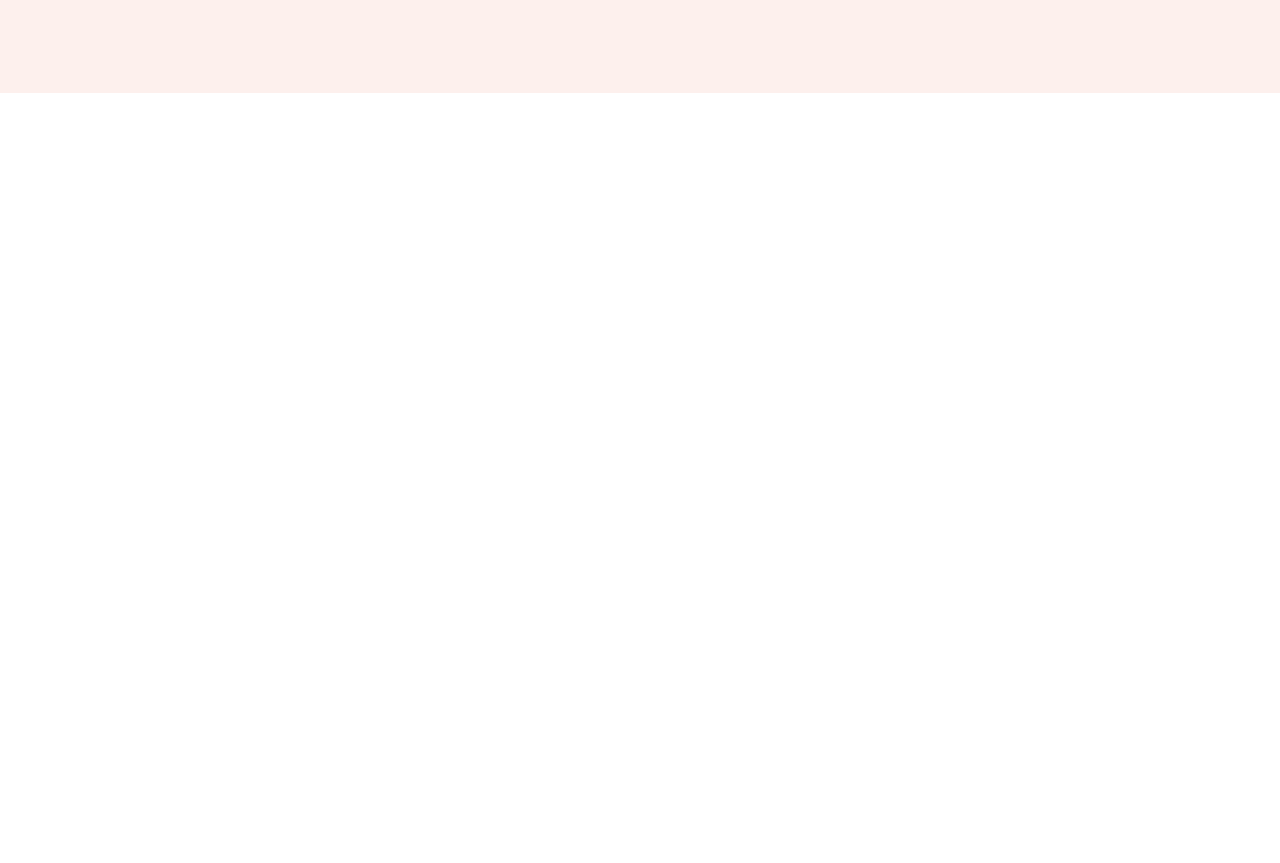
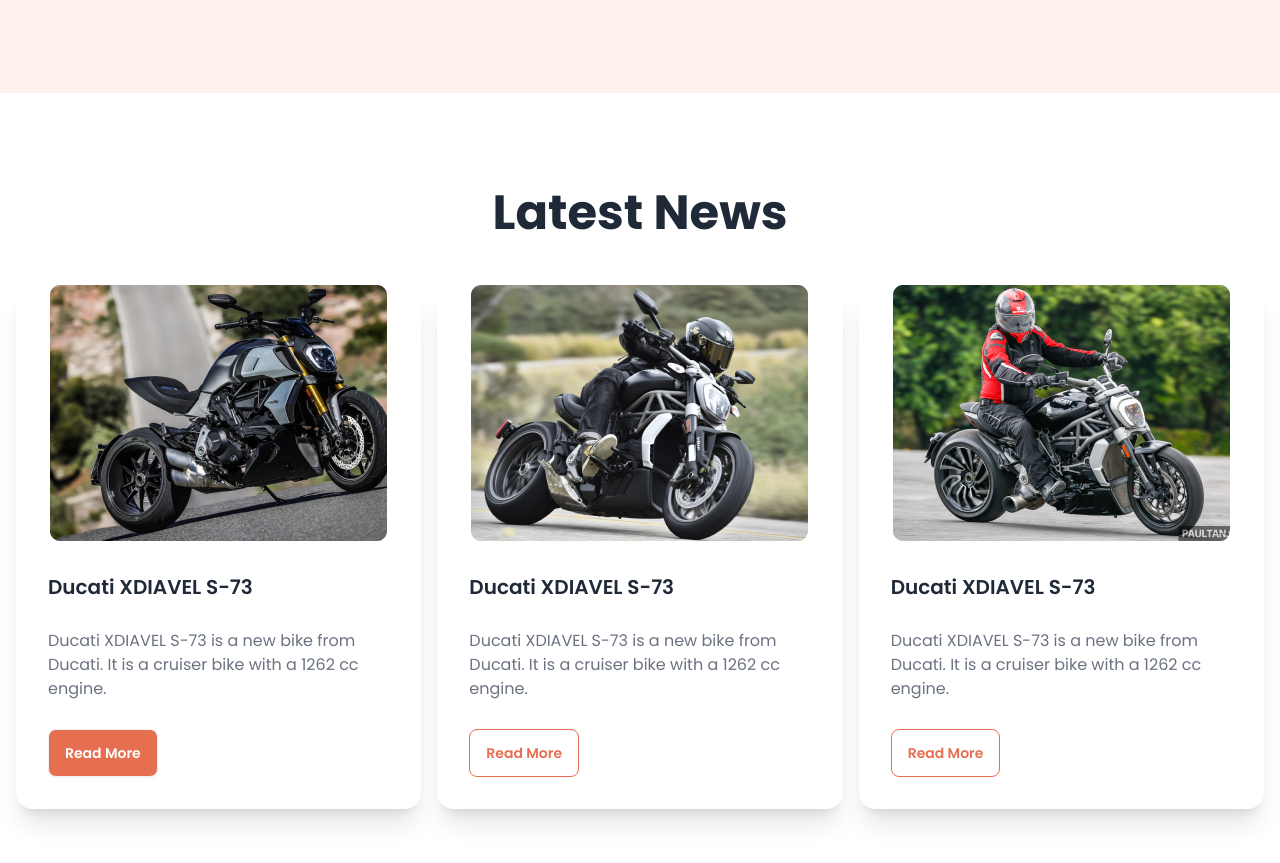
Before and after one commit to miftah1299/go-ride, a plain HTML site: page index.html in a window 1280 px wide. Shown: the part 525-1388 px from the top of the page. Before the commit the page ends 800 px from the top, so only its background shows below. Drawn offline with nearby package versions, Linux system fonts and the light colour scheme.

Commit message:
added latest news section

```diff
--- a/index.html
+++ b/index.html
@@ -170,7 +170,52 @@
 
     <!-- main section -->
     <main class="md:container md:mx-auto">
-
+        <!-- latest news section -->
+         <section class="my-24">
+            <h3 class="text-5xl font-bold text-center mb-12">Latest News</h3>
+            <!-- card container -->
+             <div class="grid grid-cols-1 md:grid-cols-2 lg:grid-cols-3 gap-4 mx-4">
+                <!-- card-1 -->
+                <div class="card bg-base-100 shadow-xl">
+                    <figure>
+                      <img src="images/others/latest1.png" alt="Shoes" />
+                    </figure>
+                    <div class="card-body space-y-5">
+                      <h2 class="card-title">Ducati XDIAVEL S-73</h2>
+                      <p class="text-gray-500">Ducati XDIAVEL S-73 is a new bike from Ducati. It is a cruiser bike with a 1262 cc engine.</p>
+                      <div class="card-actions">
+                        <button class="btn text-white bg-primaryColor">Read More</button>
+                      </div>
+                    </div>
+                  </div>
+                <!-- card-2 -->
+                <div class="card bg-base-100 shadow-xl">
+                    <figure>
+                      <img src="images/others/latest2.png" alt="Shoes" />
+                    </figure>
+                    <div class="card-body space-y-5">
+                      <h2 class="card-title">Ducati XDIAVEL S-73</h2>
+                      <p class="text-gray-500">Ducati XDIAVEL S-73 is a new bike from Ducati. It is a cruiser bike with a 1262 cc engine.</p>
+                      <div class="card-actions">
+                        <button class="btn btn-outline text-primaryColor">Read More</button>
+                      </div>
+                    </div>
+                  </div>
+                <!-- card-3 -->
+                <div class="card bg-base-100 shadow-xl">
+                    <figure>
+                      <img src="images/others/latest3.png" alt="Shoes" />
+                    </figure>
+                    <div class="card-body space-y-5">
+                      <h2 class="card-title">Ducati XDIAVEL S-73</h2>
+                      <p class="text-gray-500">Ducati XDIAVEL S-73 is a new bike from Ducati. It is a cruiser bike with a 1262 cc engine.</p>
+                      <div class="card-actions">
+                        <button class="btn btn-outline text-primaryColor">Read More</button>
+                      </div>
+                    </div>
+                  </div>
+             </div>
+         </section>
     </main>
 
     <!-- footer section -->
```
